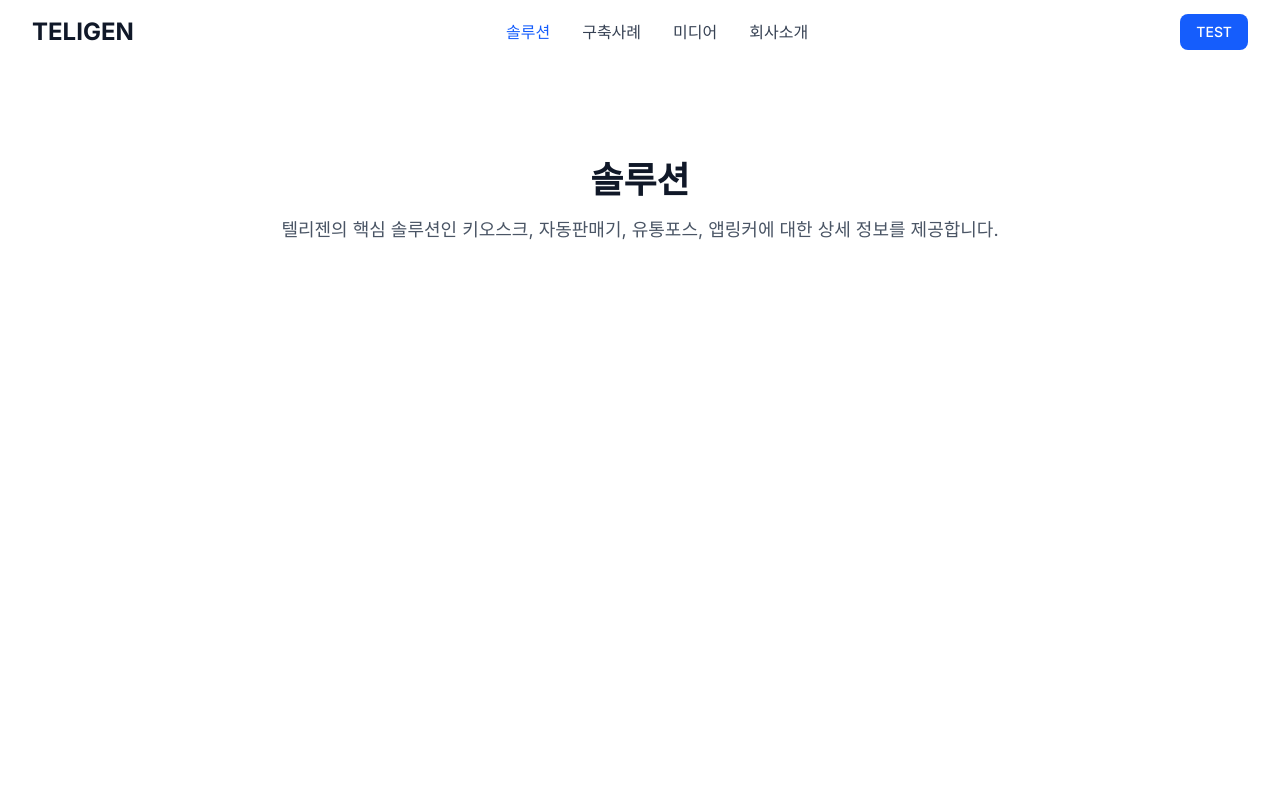
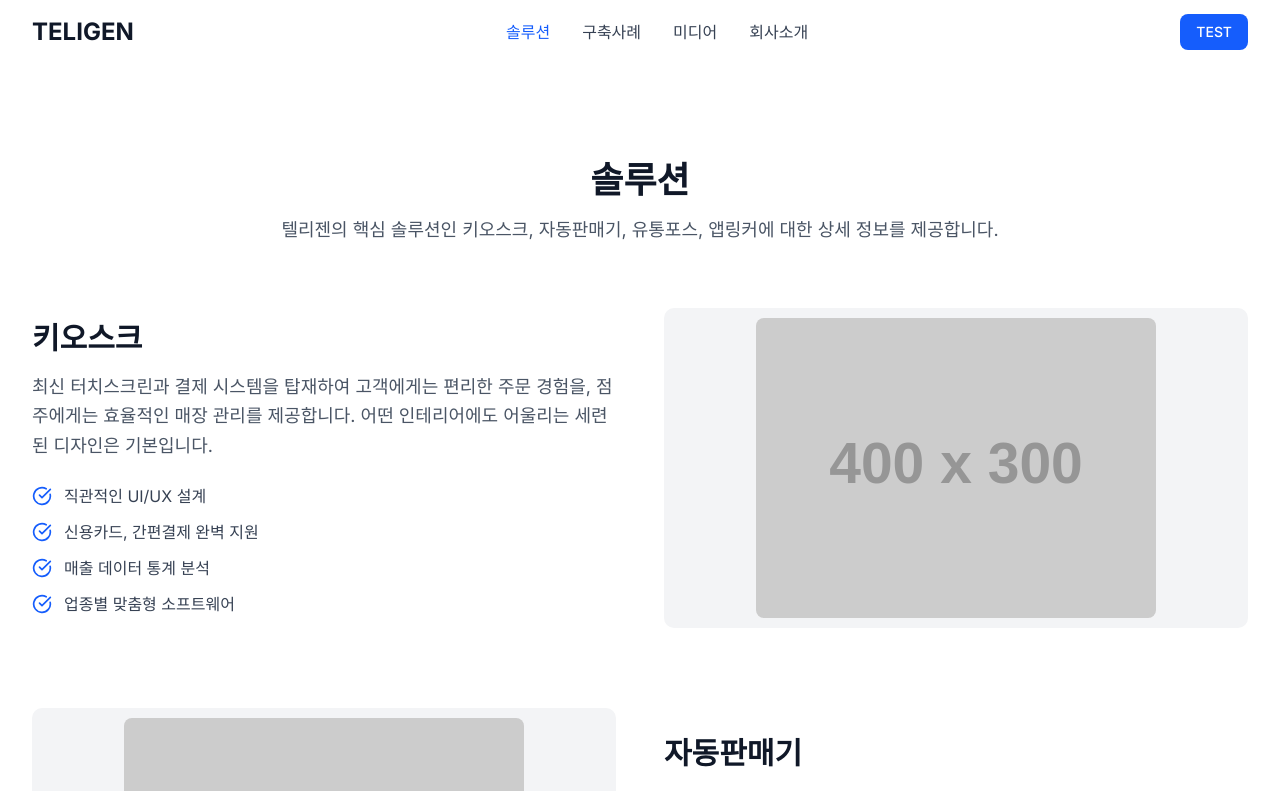
Before and after one commit to bbicoon/teligen-website, a Next.js app: page /solutions in a window 1280 px wide. Shown: the top 791 px of the page. Built offline with nearby package versions, Linux system fonts and the light colour scheme.

Commit message:
상세 페이지들 가상의 내용 업로드

```diff
--- a/src/app/media/page.tsx
+++ b/src/app/media/page.tsx
@@ -1,20 +1,64 @@
 import type { Metadata } from 'next';
+import { Card, CardContent, CardHeader, CardTitle, CardDescription } from '@/components/ui/card';
+import { Button } from '@/components/ui/button';
+import { Badge } from '@/components/ui/badge';
 
 export const metadata: Metadata = {
   title: '미디어 - TELIGEN',
   description: '텔리젠의 최신 소식, 보도자료, 업계 동향을 전해드립니다.',
 };
 
+const mediaItems = [
+  {
+    category: "보도자료",
+    title: "텔리젠, '스마트 상점' 부문 기술혁신 대상 수상",
+    date: "2025년 8월 15일",
+    excerpt: "텔리젠이 자체 개발한 유통 전문 POS와 앱링커 솔루션의 기술력을 인정받아 '2025 스마트 상점 기술혁신 대상'을 수상했습니다."
+  },
+  {
+    category: "업데이트",
+    title: "앱링커 2.0 출시: 더욱 강력해진 원격 관리 기능",
+    date: "2025년 7월 28일",
+    excerpt: "사용자 피드백을 반영하여 UI를 개선하고, 다중 기기 제어 기능을 추가한 앱링커 2.0 버전을 새롭게 출시했습니다."
+  },
+  {
+    category: "기술 동향",
+    title: "2025년 무인 매장 트렌드: 키오스크를 넘어 스마트 자판기로",
+    date: "2025년 6월 10일",
+    excerpt: "단순 결제를 넘어 재고 관리와 데이터 분석까지 가능한 스마트 자판기가 새로운 무인 매장의 핵심으로 떠오르고 있습니다."
+  }
+];
+
 export default function MediaPage() {
   return (
     <main className="pt-24 min-h-screen bg-white">
-      <div className="max-w-7xl mx-auto px-4 sm:px-6 lg:px-8 py-16">
-        <h1 className="text-4xl font-bold text-gray-900 text-center">
-          미디어
-        </h1>
-        <p className="mt-4 text-lg text-gray-600 text-center">
-          텔리젠 관련 뉴스, 보도자료, 기술 동향 등 최신 소식을 전해드립니다.
-        </p>
+      <div className="max-w-4xl mx-auto px-4 sm:px-6 lg:px-8 py-16">
+        <div className="text-center mb-16">
+          <h1 className="text-4xl font-bold text-gray-900 mb-4">
+            미디어
+          </h1>
+          <p className="text-lg text-gray-600">
+            텔리젠 관련 뉴스, 보도자료, 기술 동향 등 최신 소식을 전해드립니다.
+          </p>
+        </div>
+
+        <div className="space-y-8">
+          {mediaItems.map((item) => (
+            <Card key={item.title}>
+              <CardHeader>
+                <div className="flex items-center gap-4 mb-2">
+                  <Badge>{item.category}</Badge>
+                  <p className="text-sm text-gray-500">{item.date}</p>
+                </div>
+                <CardTitle className="text-2xl">{item.title}</CardTitle>
+              </CardHeader>
+              <CardContent>
+                <CardDescription className="text-base mb-4">{item.excerpt}</CardDescription>
+                <Button variant="link" className="p-0">자세히 보기 →</Button>
+              </CardContent>
+            </Card>
+          ))}
+        </div>
       </div>
     </main>
   );
--- a/src/app/portfolio/page.tsx
+++ b/src/app/portfolio/page.tsx
@@ -1,59 +1,70 @@
 import type { Metadata } from 'next';
-import { Card, CardContent, CardDescription, CardHeader, CardTitle } from "@/components/ui/card";
+import Image from 'next/image';
+import { Card, CardContent, CardHeader, CardTitle, CardDescription } from '@/components/ui/card';
+import { Badge } from '@/components/ui/badge';
 
 export const metadata: Metadata = {
   title: '구축사례 - TELIGEN',
   description: '다양한 성공 사례를 통해 텔리젠의 검증된 기술력을 확인하세요.',
 };
 
-export default function PortfolioPage() {
 const portfolioItems = [
   {
-      id: 1,
-      title: "스타벅스 프랜차이즈 카페",
-      description: "키오스크 15대 도입",
-      image: "/placeholder-cafe.jpg",
+    client: "메가딜 커피",
+    industry: "프랜차이즈 카페",
+    solution: "키오스크 200대",
+    description: "전국 100여 개 매장에 키오스크를 도입하여 피크타임 주문 처리 속도를 50% 향상시키고 인건비를 절감했습니다.",
+    image: "https://placehold.co/600x400/3b82f6/ffffff?text=MegaDeal+Coffee"
   },
   {
-      id: 2,
-      title: "롯데마트 편의점",
-      description: "자동판매기 8대 설치",
-      image: "/placeholder-convenience.jpg",
+    client: "스마트 스터디카페",
+    industry: "교육 공간",
+    solution: "키오스크 및 앱링커 연동",
+    description: "입/퇴실 관리 키오스크와 모바일 원격제어 앱링커를 연동하여 24시간 완벽한 무인 운영 시스템을 구축했습니다.",
+    image: "https://placehold.co/600x400/10b981/ffffff?text=Smart+Study"
   },
   {
-      id: 3,
-      title: "올리브영 화장품 매장",
-      description: "유통포스 시스템 구축",
-      image: "/placeholder-beauty.jpg",
+    client: "오늘의 밀키트",
+    industry: "무인 스토어",
+    solution: "스마트 자동판매기",
+    description: "유동인구가 많은 오피스 상권에 밀키트 스마트 자동판매기를 설치하여 24시간 추가 매출을 확보했습니다.",
+    image: "https://placehold.co/600x400/f97316/ffffff?text=Today's+Meal"
+  },
+  {
+    client: "행복마트",
+    industry: "중소형 마트",
+    solution: "유통 전문 POS",
+    description: "복잡했던 상품 재고와 회원 관리를 유통 전문 POS로 교체하며 업무 효율을 2배 이상 높였습니다.",
+    image: "https://placehold.co/600x400/8b5cf6/ffffff?text=Happy+Mart"
   },
 ];
 
+export default function PortfolioPage() {
   return (
     <main className="pt-24 min-h-screen bg-white">
       <div className="max-w-7xl mx-auto px-4 sm:px-6 lg:px-8 py-16">
-        <h1 className="text-4xl font-bold text-gray-900 text-center">
+        <div className="text-center mb-16">
+          <h1 className="text-4xl font-bold text-gray-900 mb-4">
             구축사례
           </h1>
-        <p className="mt-4 text-lg text-gray-600 text-center mb-16">
+          <p className="text-lg text-gray-600">
             다양한 업종에 성공적으로 도입된 텔리젠의 솔루션 구축 사례들을 소개합니다.
           </p>
+        </div>
 
-        {/* 구축사례 그리드 */}
-        <div className="grid md:grid-cols-3 gap-8">
+        <div className="grid md:grid-cols-2 lg:grid-cols-2 gap-8">
           {portfolioItems.map((item) => (
-            <Card key={item.id} className="hover:shadow-lg transition-shadow duration-300">
-              <CardHeader className="p-0">
-                <div className="w-full h-48 bg-gray-200 rounded-t-lg flex items-center justify-center">
-                  <span className="text-gray-500 text-sm">이미지</span>
+            <Card key={item.client} className="overflow-hidden hover:shadow-xl transition-shadow duration-300">
+              <Image src={item.image} alt={`${item.client} 구축사례 이미지`} width={600} height={400} className="w-full h-64 object-cover" />
+              <CardHeader>
+                <CardTitle className="text-2xl">{item.client}</CardTitle>
+                <div className="flex gap-2 pt-2">
+                  <Badge variant="secondary">{item.industry}</Badge>
+                  <Badge variant="outline">{item.solution}</Badge>
                 </div>
               </CardHeader>
-              <CardContent className="p-6">
-                <CardTitle className="text-xl font-bold text-gray-900 mb-2">
-                  {item.title}
-                </CardTitle>
-                <CardDescription className="text-gray-600">
-                  {item.description}
-                </CardDescription>
+              <CardContent>
+                <CardDescription className="text-base">{item.description}</CardDescription>
               </CardContent>
             </Card>
           ))}
--- a/src/app/solutions/page.tsx
+++ b/src/app/solutions/page.tsx
@@ -1,20 +1,75 @@
 import type { Metadata } from 'next';
+import Image from 'next/image';
+import { Card, CardContent, CardHeader, CardTitle } from '@/components/ui/card';
+import { CheckCircle } from 'lucide-react';
 
 export const metadata: Metadata = {
   title: '솔루션 - TELIGEN',
   description: '키오스크, 자동판매기, 유통포스, 앱링커 등 텔리젠의 혁신적인 매장 자동화 솔루션을 만나보세요.',
 };
 
+const solutions = [
+  {
+    name: "키오스크",
+    description: "최신 터치스크린과 결제 시스템을 탑재하여 고객에게는 편리한 주문 경험을, 점주에게는 효율적인 매장 관리를 제공합니다. 어떤 인테리어에도 어울리는 세련된 디자인은 기본입니다.",
+    features: ["직관적인 UI/UX 설계", "신용카드, 간편결제 완벽 지원", "매출 데이터 통계 분석", "업종별 맞춤형 소프트웨어"],
+    image: "/placeholder-kiosk.svg"
+  },
+  {
+    name: "자동판매기",
+    description: "기존의 자판기를 넘어선 스마트 자동판매기입니다. 원격으로 재고를 확인하고, 다양한 결제 수단을 지원하여 24시간 안정적인 무인 판매 수익을 창출합니다.",
+    features: ["실시간 재고 및 상태 관리", "카드/모바일 결제 연동", "다양한 상품 사이즈 지원", "강력한 보안 및 내구성"],
+    image: "/placeholder-vending.svg"
+  },
+  {
+    name: "유통포스 프로그램",
+    description: "복잡한 유통 환경에 최적화된 POS 프로그램입니다. 재고 관리, 입출고, 고객 관리, 정산까지 하나의 프로그램으로 해결하여 유통 비즈니스의 효율을 극대화합니다.",
+    features: ["실시간 재고 추적 및 관리", "바코드/QR코드 기반 입출고", "거래처 및 고객(CRM) 관리", "상세 매출 리포트 제공"],
+    image: "/placeholder-pos.svg"
+  },
+  {
+    name: "앱링커 (원격 제어)",
+    description: "텔리젠의 모든 자동화 기기를 스마트폰 하나로 관리하세요. 앱링커를 통해 언제 어디서든 매장 상황을 확인하고 기기를 원격으로 제어할 수 있습니다.",
+    features: ["실시간 기기 상태 모니터링", "원격 전원 제어 및 재부팅", "오류 발생 시 실시간 알림", "모바일 대시보드 제공"],
+    image: "/placeholder-app.svg"
+  }
+];
+
 export default function SolutionsPage() {
   return (
     <main className="pt-24 min-h-screen bg-white">
       <div className="max-w-7xl mx-auto px-4 sm:px-6 lg:px-8 py-16">
-        <h1 className="text-4xl font-bold text-gray-900 text-center">
-          솔루션
-        </h1>
-        <p className="mt-4 text-lg text-gray-600 text-center">
-          텔리젠의 핵심 솔루션인 키오스크, 자동판매기, 유통포스, 앱링커에 대한 상세 정보를 제공합니다.
-        </p>
+        <div className="text-center mb-16">
+          <h1 className="text-4xl font-bold text-gray-900 mb-4">
+            솔루션
+          </h1>
+          <p className="text-lg text-gray-600">
+            텔리젠의 핵심 솔루션인 키오스크, 자동판매기, 유통포스, 앱링커에 대한 상세 정보를 제공합니다.
+          </p>
+        </div>
+
+        <div className="space-y-20">
+          {solutions.map((solution, index) => (
+            <div key={solution.name} className={`grid lg:grid-cols-2 gap-12 items-center ${index % 2 !== 0 ? 'lg:grid-flow-col-dense' : ''}`}>
+              <div className={index % 2 !== 0 ? 'lg:col-start-2' : ''}>
+                <h2 className="text-3xl font-bold text-gray-900 mb-4">{solution.name}</h2>
+                <p className="text-gray-600 text-lg leading-relaxed mb-6">{solution.description}</p>
+                <ul className="space-y-3">
+                  {solution.features.map(feature => (
+                    <li key={feature} className="flex items-center text-gray-700">
+                      <CheckCircle className="w-5 h-5 text-blue-600 mr-3" />
+                      <span>{feature}</span>
+                    </li>
+                  ))}
+                </ul>
+              </div>
+              <div className={`flex items-center justify-center bg-gray-100 rounded-lg p-8 h-80 ${index % 2 !== 0 ? 'lg:col-start-1' : ''}`}>
+                {/* 가상 이미지 Placeholder */}
+                <Image src="https://placehold.co/400x300/e2e8f0/adb5bd?text=Image" alt={`${solution.name} 이미지`} width={400} height={300} className="rounded-md" />
+              </div>
+            </div>
+          ))}
+        </div>
       </div>
     </main>
   );
```
Also changed, not shown: src/app/about/page.tsx (+34 -7 lines). Lines whose indentation alone changed are shown as unchanged.
